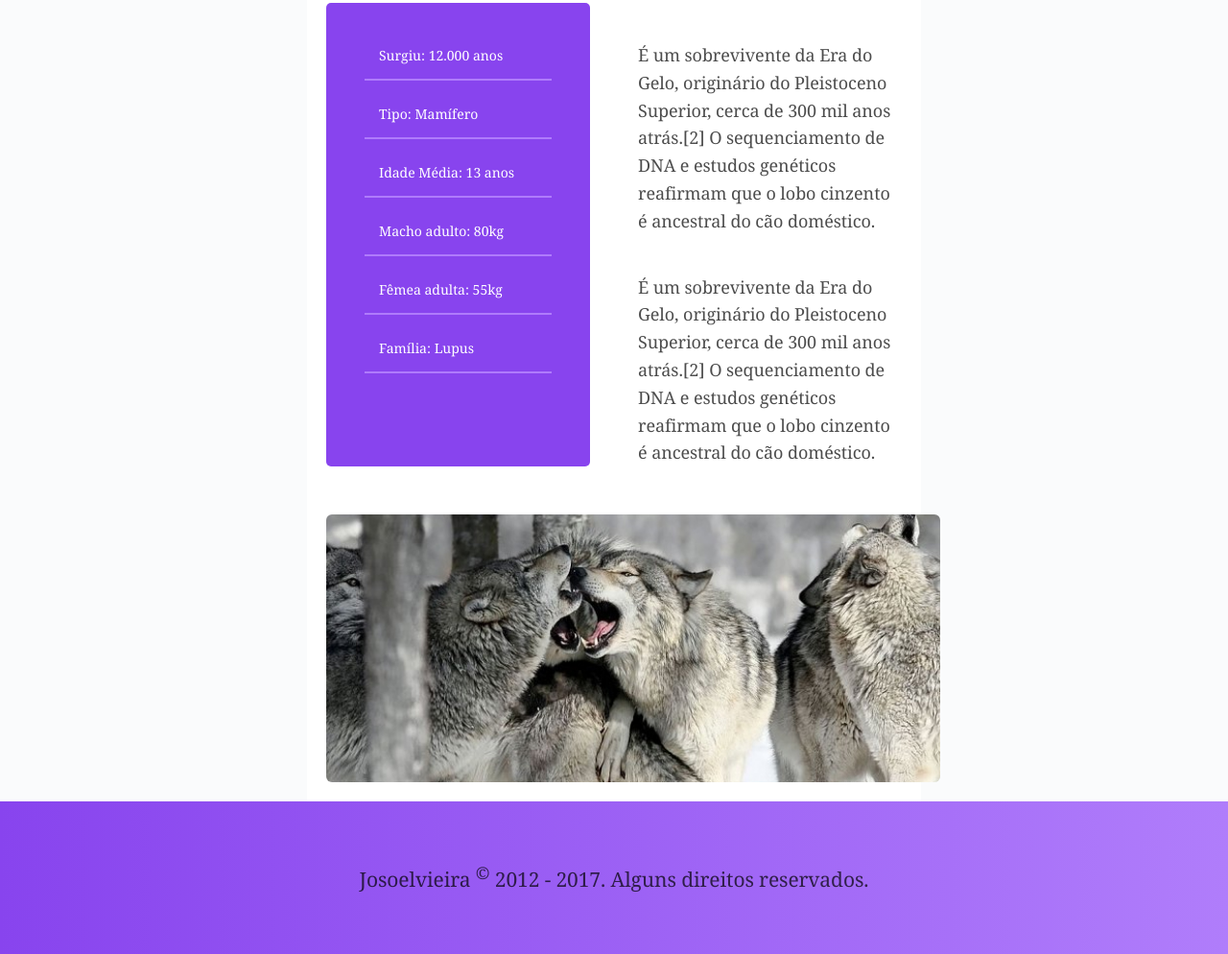
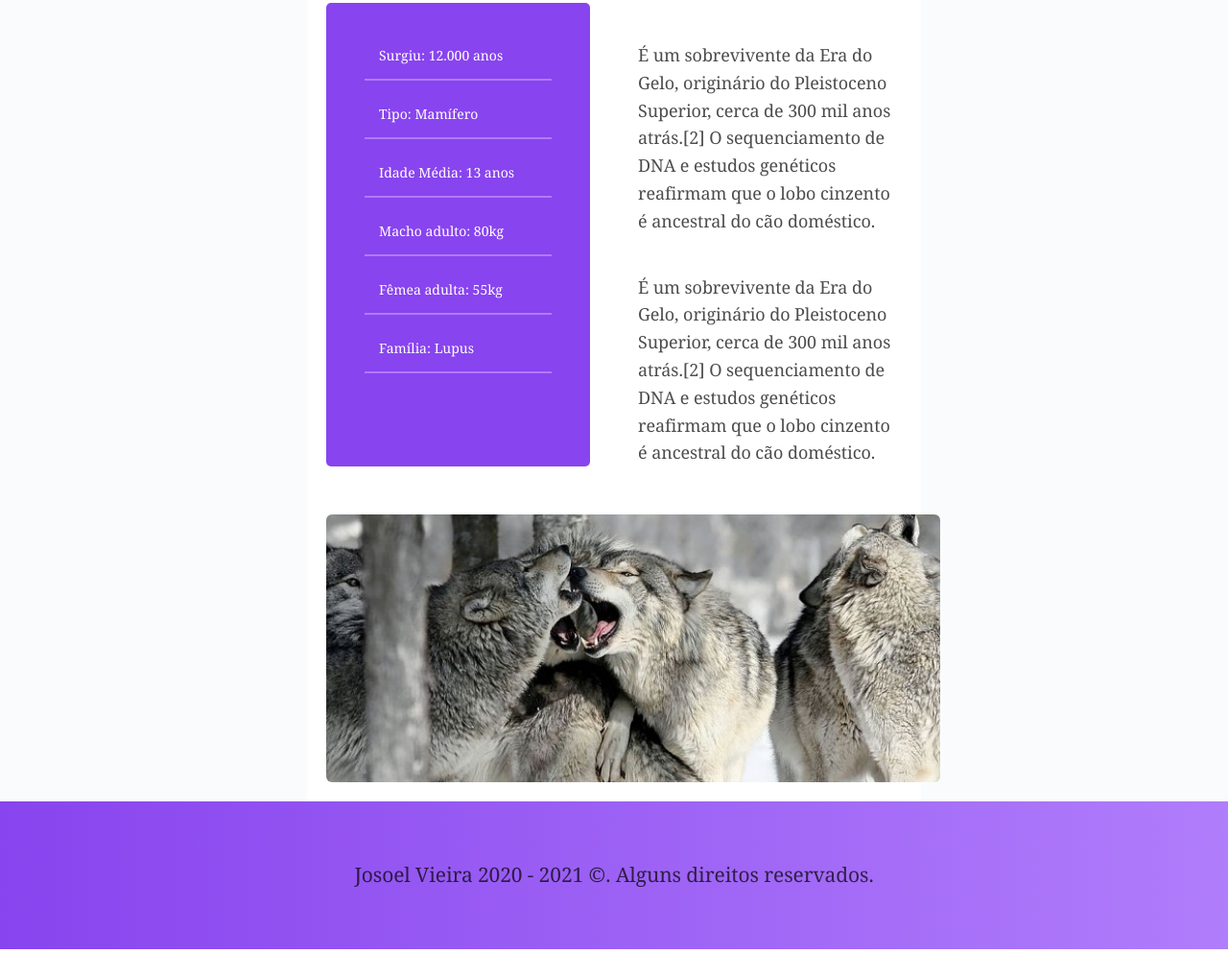
Before and after one commit to josoelvieira/gridlayout, a plain HTML site: page index.html in a window 1280 px wide. Shown: the part 1653-2647 px from the top of the page at 96% size. Drawn offline with Linux system fonts and the light colour scheme.

Commit message:
update index

```diff
--- a/index.html
+++ b/index.html
@@ -89,7 +89,7 @@
 
     <footer class="rodape">
 
-    <p>Josoelvieira <sup>©</sup> 2012 - 2017. Alguns direitos reservados.</p>
+    <p>Josoel Vieira 2020 - 2021 ©. Alguns direitos reservados.</p>
 
     </footer>
 </article>
```
